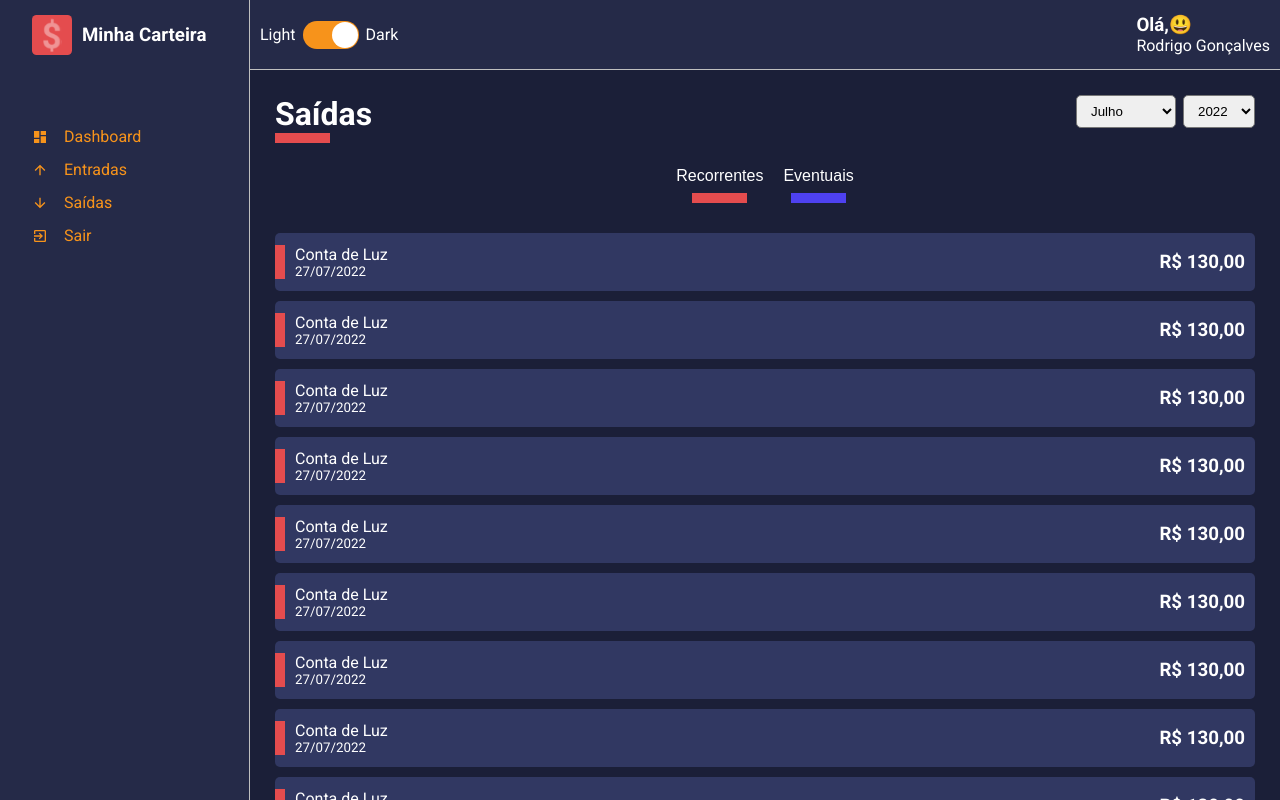
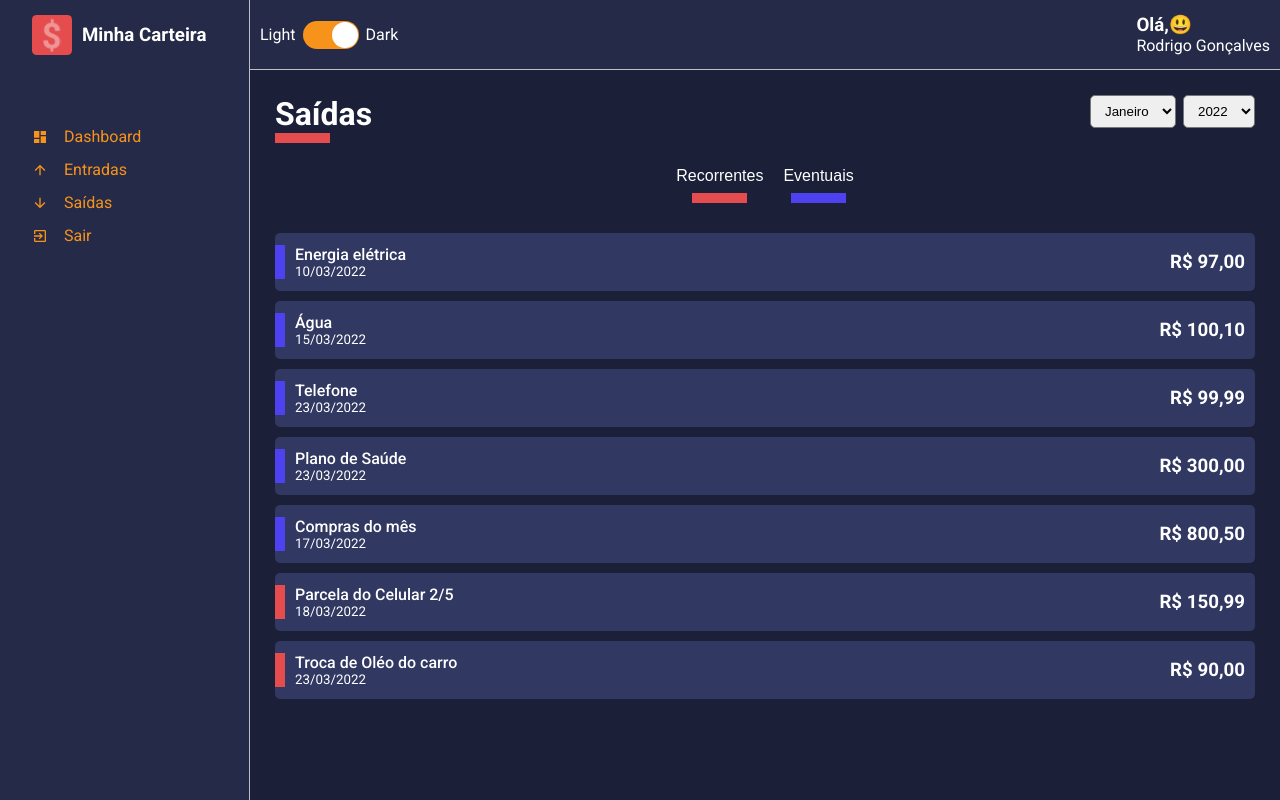
Before and after one commit to elius-w/dashboard-react, a React (Create React App) app: page /List/1 in a window 1280 px wide. Built offline with nearby package versions, Linux system fonts and the light colour scheme.

Commit message:
Deixando os selects dinamicos

```diff
--- a/src/components/HistoryFinanceCard/styles.ts
+++ b/src/components/HistoryFinanceCard/styles.ts
@@ -24,6 +24,11 @@ export const Container = styled.li`
         padding-left: 10px;
     }
 
+    > div span {
+        font-size: 1rem;
+        font-weight: 500;
+    }
+
     &:hover{
         opacity: 0.7;
         transform: translateX(10px);
--- a/src/components/SelectInput/index.tsx
+++ b/src/components/SelectInput/index.tsx
@@ -8,13 +8,16 @@ interface ISelectInputProps{
         value: string | number;
         label: string | number;
     }[],
+    onChange (event: React.ChangeEvent<HTMLSelectElement>): void | undefined
+    defaultValue?: string | number;
+
 }
 
-export const SelectInput: React.FC<ISelectInputProps> = ({ options }) => {
+export const SelectInput: React.FC<ISelectInputProps> = ({ options, onChange, defaultValue }) => {
   return (
 
         <Container>
-            <select>
+            <select onChange={onChange} defaultValue={defaultValue}>
                 {
                     options.map(option =>(
                         <option
--- a/src/pages/Dashboard/index.tsx
+++ b/src/pages/Dashboard/index.tsx
@@ -16,7 +16,7 @@ export const Dashboard: React.FC = () => {
 
     <Container>
       <ContentHeader title="Dashboard" lineColor="white">
-          <SelectInput options={options} />
+          <SelectInput options={options} onChange={() =>{}} />
       </ContentHeader>
     </Container>
 
--- a/src/pages/List/index.tsx
+++ b/src/pages/List/index.tsx
@@ -1,12 +1,31 @@
 
-import React, { useMemo} from 'react'
+import React, { useMemo, useState, useEffect} from 'react'
 import { Container, Content, Filters } from './styles'
 import ContentHeader from '../../components/ContentHeader'
 import SelectInput from '../../components/SelectInput'
 import HistoryFinanceCard from '../../components/HistoryFinanceCard'
 import { useParams } from 'react-router-dom'
+import gains from '../../repositories/gains'
+import expenses from '../../repositories/expenses'
+import formatCurrency from '../../utils/formatCurrency'
+import formatDate from '../../utils/formatDate'
+
+interface IData{
+  id: string
+  decription: string
+  amountFormatted: string
+  frequency: string
+  dataFormatted: string
+  tagColor: string
+}
 
 export const List: React.FC = () => {
+
+  const [data, setData] = useState<IData[]>([])
+  const [monthSelected, setMonthSelected] = useState<string>(String(new Date().getMonth() + 1))
+  const [yearSelected, setYearsSelected] = useState<string>(String(new Date().getFullYear()))
+
+
 
   const { type } = useParams()
 
@@ -18,24 +37,55 @@ export const List: React.FC = () => {
     return type === 'entry-balance' ?  '#F7931B' : '#E44C4E'
  },[type])
 
+  const listData = useMemo(() => {
+    return type === 'entry-balance' ? gains : expenses
+  },[type])
+
   const months = [
-    {value: 7, label: 'Julho'},
-    {value: 8, label: 'Agosto'},
-    {value: 9, label: 'Setembro'}
+    {value: 1, label: 'Janeiro'},
+    {value: 5, label: 'Maio'},
+    {value: 9, label: 'Julho'}
   ]
 
   const years = [
-    {value: 2022, label: 2022},
     {value: 2020, label: 2020},
-    {value: 2021, label: 2021}
+    {value: 2021, label: 2021},
+    {value: 2022, label: 2022}
 
   ]
+
+  useEffect(() => {
+
+      const filteredDate = listData.filter(item => {
+            const date = new Date(item.date)
+            const month = String(date.getMonth() + 1)
+            const year = String(date.getFullYear())
+
+            return month === monthSelected && year === yearSelected
+      })
+
+      const formattedData = filteredDate.map(item =>{
+
+        return {
+          id: String (new Date().getTime()) + item.amount,
+          decription: item.description,
+          amountFormatted: formatCurrency (Number(item.amount)),
+          frequency: item.frequency,
+          dataFormatted: formatDate (item.date),
+          tagColor: item.frequency === 'recorrente' ? '#4E41F0' : '#E44C4E'
+        }
+
+      })
+
+
+      setData(formattedData)
+  }, [type, listData, monthSelected, yearSelected, data.length])
 
   return (
     <Container>
       <ContentHeader title={title} lineColor={lineColor}>
-      <SelectInput options={months} />
-      <SelectInput options={years} />
+      <SelectInput options={months} onChange={(e) => setMonthSelected(e.target.value)} defaultValue={monthSelected}/>
+      <SelectInput options={years} onChange={(e) => setYearsSelected(e.target.value)} defaultValue={yearSelected}/>
       </ContentHeader>
 
       <Filters>
@@ -57,96 +107,18 @@ export const List: React.FC = () => {
       </Filters>
 
       <Content>
-        <HistoryFinanceCard
-          tagColor="#E44C4E"
-          title="Conta de Luz"
-          subtitle="27/07/2022"
-          amount="R$ 130,00"
-        />
+        {
+          data.map( item => (
+            <HistoryFinanceCard
+            key={item.id}
+            tagColor={item.tagColor}
+            title={item.decription}
+            subtitle={item.dataFormatted}
+            amount={item.amountFormatted}
+            />
+          ))
+        }
 
-        <HistoryFinanceCard
-          tagColor="#E44C4E"
-          title="Conta de Luz"
-          subtitle="27/07/2022"
-          amount="R$ 130,00"
-        />
-
-        <HistoryFinanceCard
-          tagColor="#E44C4E"
-          title="Conta de Luz"
-          subtitle="27/07/2022"
-          amount="R$ 130,00"
-        />
-
-        <HistoryFinanceCard
-          tagColor="#E44C4E"
-          title="Conta de Luz"
-          subtitle="27/07/2022"
-          amount="R$ 130,00"
-        />
-
-        <HistoryFinanceCard
-          tagColor="#E44C4E"
-          title="Conta de Luz"
-          subtitle="27/07/2022"
-          amount="R$ 130,00"
-        />
-
-        <HistoryFinanceCard
-          tagColor="#E44C4E"
-          title="Conta de Luz"
-          subtitle="27/07/2022"
-          amount="R$ 130,00"
-        />
-
-        <HistoryFinanceCard
-          tagColor="#E44C4E"
-          title="Conta de Luz"
-          subtitle="27/07/2022"
-          amount="R$ 130,00"
-        />
-
-        <HistoryFinanceCard
-          tagColor="#E44C4E"
-          title="Conta de Luz"
-          subtitle="27/07/2022"
-          amount="R$ 130,00"
-        />
-
-        <HistoryFinanceCard
-          tagColor="#E44C4E"
-          title="Conta de Luz"
-          subtitle="27/07/2022"
-          amount="R$ 130,00"
-        />
-
-        <HistoryFinanceCard
-          tagColor="#E44C4E"
-          title="Conta de Luz"
-          subtitle="27/07/2022"
-          amount="R$ 130,00"
-        />
-
-        <HistoryFinanceCard
-          tagColor="#E44C4E"
-          title="Conta de Luz"
-          subtitle="27/07/2022"
-          amount="R$ 130,00"
-        />
-
-        <HistoryFinanceCard
-          tagColor="#E44C4E"
-          title="Conta de Luz"
-          subtitle="27/07/2022"
-          amount="R$ 130,00"
-        />
-
-        <HistoryFinanceCard
-          tagColor="#E44C4E"
-          title="Conta de Luz"
-          subtitle="27/07/2022"
-          amount="R$ 130,00"
-        />
 
       </Content>
 
--- /dev/null
+++ b/src/repositories/expenses.ts
@@ -0,0 +1,51 @@
+export default [
+  {"description":"Energia elétrica",      "amount":"150.55","type":"saída","frequency":"recorrente","date":"2022-01-10"},
+  {"description":"Água",                  "amount":"75.55", "type":"saída","frequency":"recorrente","date":"2022-01-15"},
+  {"description": "Telefone",             "amount":"99.99", "type":"saída","frequency":"recorrente","date":"2022-01-23"},
+  {"description":"Plano de Saúde",        "amount":"300.00","type":"saída","frequency":"recorrente","date":"2022-01-23"},
+  {"description":"Compras do mês",        "amount":"625.78","type":"saída","frequency":"recorrente","date":"2022-01-23"},
+  {"description":"Lanche",                "amount":"45.70", "type":"saída","frequency":"eventual",  "date":"2022-01-23"},
+  {"description":"Blusa",                 "amount":"95.70", "type":"saída","frequency":"eventual",  "date":"2022-01-23"},
+  {"description":"Energia elétrica",      "amount":"125.55","type":"saída","frequency":"recorrente","date":"2022-02-10"},
+  {"description":"Água",                  "amount":"90.15", "type":"saída","frequency":"recorrente","date":"2022-02-15"},
+  {"description":"Telefone",              "amount":"99.99", "type":"saída","frequency":"recorrente","date":"2022-02-23"},
+  {"description":"Plano de Saúde",        "amount":"300.00","type":"saída","frequency":"recorrente","date":"2022-02-23"},
+  {"description":"Compras do mês",        "amount":"540.00","type":"saída","frequency":"recorrente","date":"2022-02-25"},
+  {"description":"Parcela do Celular 1/5","amount":"150.99","type":"saída","frequency":"eventual",  "date":"2022-02-26"},
+  {"description":"Cinema",                "amount":"45.00", "type":"saída","frequency":"eventual",  "date":"2022-02-23"},
+  {"description":"Energia elétrica",      "amount":"97.00", "type":"saída","frequency":"recorrente","date":"2022-03-10"},
+  {"description":"Água",                  "amount":"100.10","type":"saída","frequency":"recorrente","date":"2022-03-15"},
+  {"description":"Telefone",              "amount":"99.99", "type":"saída","frequency":"recorrente","date":"2022-03-23"},
+  {"description":"Plano de Saúde",        "amount":"300.00","type":"saída","frequency":"recorrente","date":"2022-03-23"},
+  {"description":"Compras do mês",        "amount":"800.50","type":"saída","frequency":"recorrente","date":"2022-03-17"},
+  {"description":"Parcela do Celular 2/5","amount":"150.99","type":"saída","frequency":"eventual",  "date":"2022-03-18"},
+  {"description":"Troca de Oléo do carro","amount":"90.00", "type":"saída","frequency":"eventual",  "date":"2022-03-23"},
+  {"description":"Energia elétrica",      "amount":"75.99", "type":"saída","frequency":"recorrente","date":"2022-04-10"},
+  {"description":"Água",                  "amount":"80.33", "type":"saída","frequency":"recorrente","date":"2022-04-15"},
+  {"description":"Telefone",              "amount":"99.99", "type":"saída","frequency":"recorrente","date":"2022-04-23"},
+  {"description":"Plano de Saúde",        "amount":"300.00","type":"saída","frequency":"recorrente","date":"2022-04-23"},
+  {"description":"Compras do mês",        "amount":"600.00","type":"saída","frequency":"recorrente","date":"2022-04-25"},
+  {"description":"Parcela do Celular 3/5","amount":"150.99","type":"saída","frequency":"eventual",  "date":"2022-04-26"},
+  {"description":"Ebook de React Js",     "amount":"85.95", "type":"saída","frequency":"eventual",  "date":"2022-04-13"},
+  {"description":"Energia elétrica",      "amount":"125.55","type":"saída","frequency":"recorrente","date":"2022-05-10"},
+  {"description":"Água",                  "amount":"90.15", "type":"saída","frequency":"recorrente","date":"2022-05-15"},
+  {"description":"Telefone",              "amount":"99.99", "type":"saída","frequency":"recorrente","date":"2022-05-23"},
+  {"description":"Plano de Saúde",        "amount":"300.00","type":"saída","frequency":"recorrente","date":"2022-05-23"},
+  {"description":"Compras do mês",        "amount":"540.00","type":"saída","frequency":"recorrente","date":"2022-05-25"},
+  {"description":"Parcela do Celular 4/5","amount":"150.99","type":"saída","frequency":"eventual",  "date":"2022-05-26"},
+  {"description":"Blusa Iron Man",        "amount":"150.00","type":"saída","frequency":"eventual",  "date":"2022-01-23"},
+  {"description":"Energia elétrica",      "amount":"200.00","type":"saída","frequency":"recorrente","date":"2022-06-10"},
+  {"description":"Água",                  "amount":"150.00","type":"saída","frequency":"recorrente","date":"2022-06-15"},
+  {"description":"Telefone",              "amount":"99.99", "type":"saída","frequency":"recorrente","date":"2022-06-23"},
+  {"description":"Plano de Saúde",        "amount":"300.00","type":"saída","frequency":"recorrente","date":"2022-06-23"},
+  {"description":"Compras do mês",        "amount":"559.15","type":"saída","frequency":"recorrente","date":"2022-06-25"},
+  {"description":"Parcela do Celular 5/5","amount":"150.99","type":"saída","frequency":"eventual",  "date":"2022-06-26"},
+  {"description":"Perfume",               "amount":"250.00","type":"saída","frequency":"eventual",  "date":"2022-06-21"},
+  {"description":"Energia elétrica",      "amount":"250.00","type":"saída","frequency":"recorrente","date":"2022-07-10"},
+  {"description":"Água",                  "amount":"90.00", "type":"saída","frequency":"recorrente","date":"2022-07-15"},
+  {"description":"Telefone",              "amount":"99.99", "type":"saída","frequency":"recorrente","date":"2022-07-23"},
+  {"description":"Plano de Saúde",        "amount":"300.00","type":"saída","frequency":"recorrente","date":"2022-07-23"},
+  {"description":"Compras do mês",        "amount":"700.00","type":"saída","frequency":"recorrente","date":"2022-07-25"},
+  {"description":"Cafeteira",             "amount":"250.00","type":"saída","frequency":"eventual",  "date":"2022-07-26"},
+  {"description":"Pizza",                 "amount":"60.00", "type":"saída","frequency":"eventual",  "date":"2022-07-19"}
+]
--- /dev/null
+++ b/src/repositories/gains.ts
@@ -0,0 +1,11 @@
+export default [
+  { "description": "Salário",     "amount": "1300.52", "type": "entrada", "frequency": "recorrente", "date": "2022-01-10" },
+  { "description": "Freela",      "amount": "150.13",  "type": "entrada", "frequency": "eventual",   "date": "2022-01-17" },
+  { "description": "Salário",     "amount": "2500.23", "type": "entrada", "frequency": "recorrente", "date": "2022-02-10" },
+  { "description": "Freela site", "amount": "900.23",  "type": "entrada", "frequency": "eventual",   "date": "2022-02-21" },
+  { "description": "Freela app",  "amount": "950.92",  "type": "entrada", "frequency": "eventual",   "date": "2022-02-23" },
+  { "description": "Salário",     "amount": "2500.25", "type": "entrada", "frequency": "recorrente", "date": "2022-03-10" },
+  { "description": "Salário",     "amount": "2500.18", "type": "entrada", "frequency": "recorrente", "date": "2022-04-10" },
+  { "description": "Salário",     "amount": "2500.15", "type": "entrada", "frequency": "recorrente", "date": "2022-05-10" },
+  { "description": "Salário",     "amount": "2500.12", "type": "entrada", "frequency": "recorrente", "date": "2022-06-10" },
+  { "description": "Salário",     "amount": "2500.00", "type": "entrada", "frequency": "recorrente", "date": "2022-07-10" }]
```
